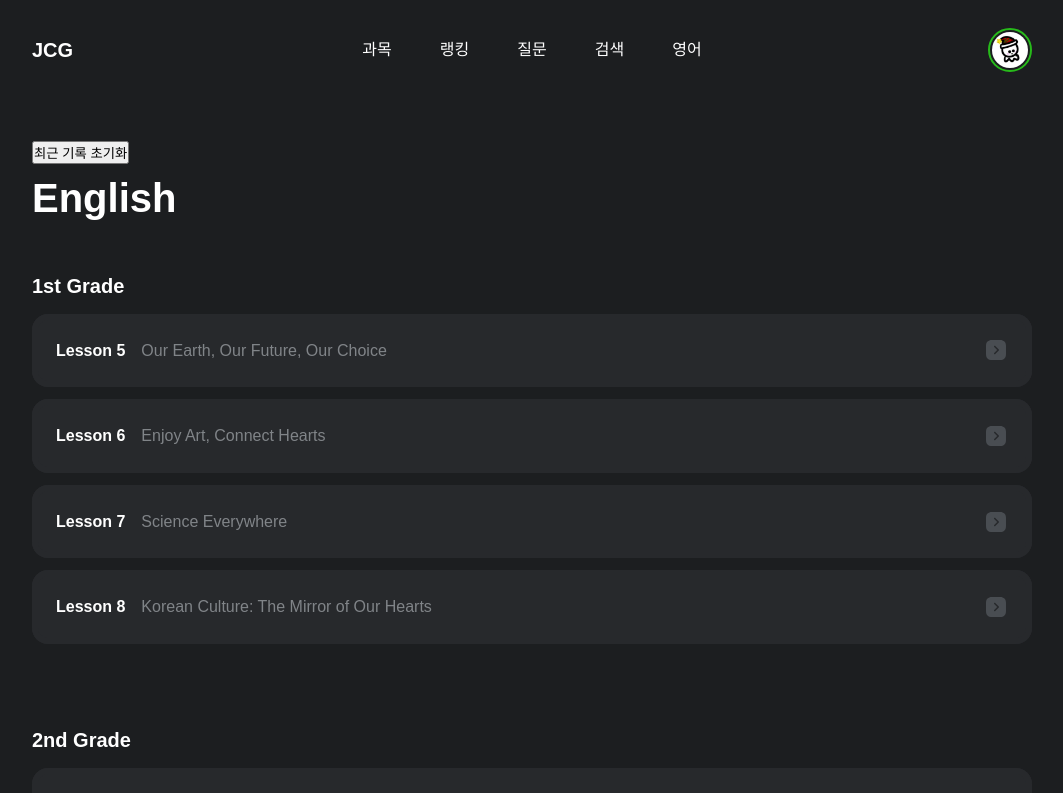
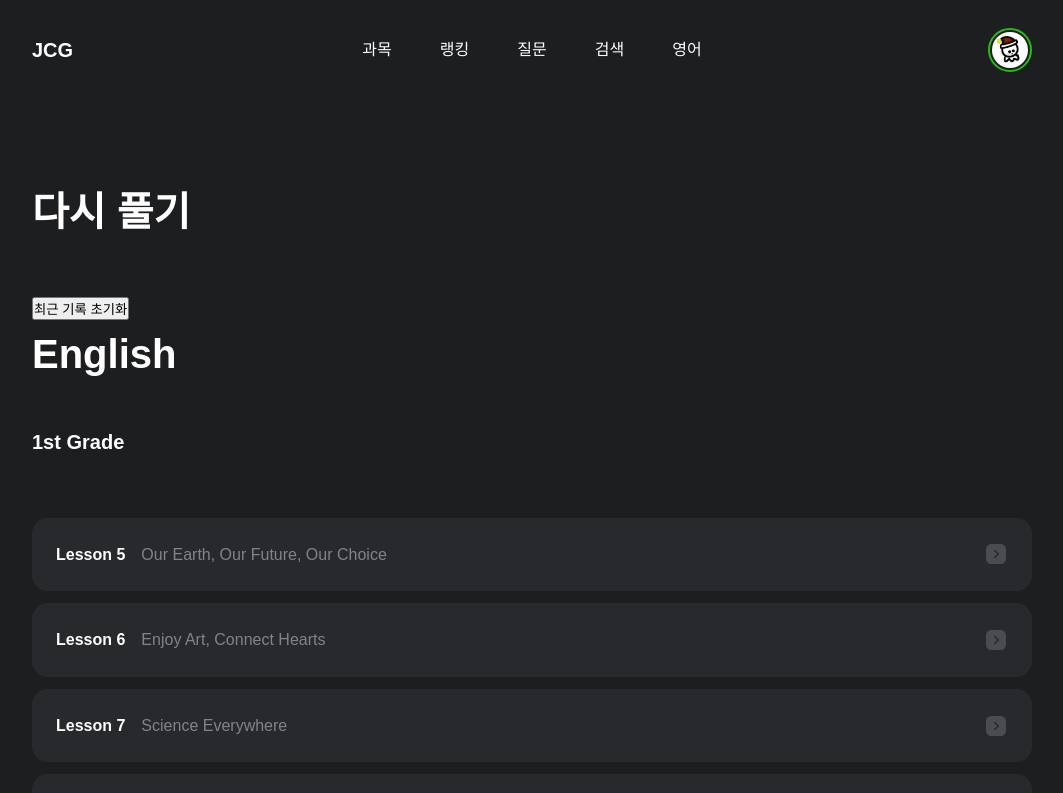
Before and after one commit to DSM-Project-Factory/JCG, a React (Create React App) app: page /english in a window 1280 px wide. Shown: the top 793 px of the page, without its empty margins (108-1171 px from the left). Built offline with nearby package versions, Linux system fonts and the light colour scheme; what emotion-normalize would draw is missing.

Commit message:
EDIT : recent english

```diff
--- a/src/components/InfoElement.tsx
+++ b/src/components/InfoElement.tsx
@@ -4,25 +4,24 @@ import styled from '@emotion/styled'
 
 export interface InfoElementProps {
   subject: string
-  explanation: string
-  linkTo: string
+  explanation?: string
+  linkTo?: string
 }
 
 export const InfoElement = ({ subject, explanation, linkTo }: InfoElementProps) => {
   const navigate = useNavigate()
   return (
-    <Container
-      onClick={() => {
-        navigate(linkTo)
-        window.scrollTo(0, 0)
-      }}
-    >
+    <>
+      {linkTo && (
+        <Container onClick={() => navigate(linkTo)}>
           <ContentDiv>
             <Txt typography="p2">{subject}</Txt>
             <Txt color="--gray500">{explanation}</Txt>
           </ContentDiv>
           <Icon name="arrowRight" color="--gray600" />
         </Container>
+      )}
+    </>
   )
 }
 
--- a/src/components/Txt.tsx
+++ b/src/components/Txt.tsx
@@ -7,16 +7,17 @@ interface Props extends HTMLMotionProps<'span'> {
   typography?: 'h1' | 'h2' | 'h3' | 'p1' | 'p2' | 'p3' | 'p4'
   color?: string
   clickable?: boolean
+  lineHeight?: number
 }
 
-export const Txt = ({ typography = 'p3', color = '--white', clickable = false, ...props }: Props) => {
+export const Txt = ({ typography = 'p3', color = '--white', clickable = false, lineHeight = 1.6, ...props }: Props) => {
   return (
     <motion.span
       css={{
         margin: 0,
         padding: 0,
         color: `var(${color})`,
-        lineHeight: 1.6,
+        lineHeight: lineHeight,
         cursor: clickable ? 'pointer' : 'auto',
         pointerEvents: 'none',
         ...TYPOGRAPHY[typography],
--- a/src/page/english/English.tsx
+++ b/src/page/english/English.tsx
@@ -1,35 +1,66 @@
 import styled from '@emotion/styled'
 import { InfoElement, Txt } from 'components'
-import { useEffect, useState } from 'react'
+import { useLayoutEffect, useState } from 'react'
+import { useNavigate } from 'react-router-dom'
 
 interface dataType {
   id: number
   subject: string
-  explanation: string
-  linkTo: string
+  explanation?: string
+  linkTo?: string
+  img?: string
 }
 
 const data: dataType[][] = [
   [
+    { id: 11, subject: 'Lesson 1' },
+    { id: 12, subject: 'Lesson 2' },
+    { id: 13, subject: 'Lesson 3' },
+    { id: 14, subject: 'Lesson 4' },
     { id: 15, subject: 'Lesson 5', explanation: 'Our Earth, Our Future, Our Choice', linkTo: '/english/1/5' },
     { id: 16, subject: 'Lesson 6', explanation: 'Enjoy Art, Connect Hearts', linkTo: '/english/1/6' },
     { id: 17, subject: 'Lesson 7', explanation: 'Science Everywhere', linkTo: '/english/1/7' },
     { id: 18, subject: 'Lesson 8', explanation: 'Korean Culture: The Mirror of Our Hearts', linkTo: '/english/1/8' },
   ],
   [
-    { id: 22, subject: 'Lesson 2', explanation: 'Art Around Us', linkTo: '/english/2/2' },
-    { id: 23, subject: 'Lesson 3', explanation: 'Toward a Better Environment', linkTo: '/english/2/3' },
+    { id: 21, subject: 'Lesson 1' },
+    {
+      id: 22,
+      subject: 'Lesson 2',
+      explanation: 'Art Around Us',
+      linkTo: '/english/2/2',
+      img: 'https://media.tate.org.uk/aztate-prd-ew-dg-wgtail-st1-ctr-data/images/rousseau_snake_charmer.width-600.jpg',
+    },
+    {
+      id: 23,
+      subject: 'Lesson 3',
+      explanation: 'Toward a Better Environment',
+      linkTo: '/english/2/3',
+      img: 'https://thepetridish.my/wp-content/uploads/2017/05/ooho-edible-water-bottle.jpg',
+    },
     { id: 24, subject: 'Lesson 4', explanation: 'Living Together', linkTo: '/english/2/4' },
     { id: 25, subject: 'Lesson 5', explanation: 'Cultures as a Mirror of Our Lives', linkTo: '/english/2/5' },
     { id: 26, subject: 'Lesson 6', explanation: 'Technology, What Defines Us as Humans', linkTo: '/english/2/6' },
+    { id: 27, subject: 'Lesson 7' },
+    { id: 28, subject: 'Lesson 8' },
   ],
-  [],
+  [
+    { id: 31, subject: 'Lesson 1' },
+    { id: 32, subject: 'Lesson 2' },
+    { id: 33, subject: 'Lesson 3' },
+    { id: 34, subject: 'Lesson 4' },
+    { id: 35, subject: 'Lesson 5' },
+    { id: 36, subject: 'Lesson 6' },
+    { id: 37, subject: 'Lesson 7' },
+    { id: 38, subject: 'Lesson 8' },
+  ],
 ]
 
 const English = () => {
   const [recentEnglish, setRecentEnglish] = useState<dataType[]>([])
+  const navigate = useNavigate()
 
-  useEffect(() => {
+  useLayoutEffect(() => {
     const item = localStorage.getItem('recent_english')
     if (!item) {
       localStorage.setItem('recent_english', '[]')
@@ -53,11 +84,28 @@ const English = () => {
 
   return (
     <Frame>
-      <div>
-        {recentEnglish.map(v => (
-          <div key={v.id}>{v.explanation}</div>
-        ))}
-      </div>
+      <ListDiv>
+        <Txt typography="h1">다시 풀기</Txt>
+        <Horizontal>
+          {recentEnglish.map(v => (
+            <ItemBox
+              key={v.id}
+              onClick={() => {
+                addRecentEnglish(+`${v.id}`.slice(0, 1) - 1, +`${v.id}`.slice(1) - 1)
+                v.linkTo && navigate(v.linkTo)
+              }}
+            >
+              <Image src={v.img} />
+              <TxtBox>
+                <Txt typography="p2">{v.explanation}</Txt>
+                <Txt typography="p4" color="--gray500">
+                  {`Grade ${Math.floor(v.id / 10)} ${v.subject}`}
+                </Txt>
+              </TxtBox>
+            </ItemBox>
+          ))}
+        </Horizontal>
+      </ListDiv>
       <button onClick={() => removeRecentEnglish()}>최근 기록 초기화</button>
       <br />
       <Txt typography="h1">English</Txt>
@@ -91,6 +139,46 @@ const English = () => {
 
 export default English
 
+const Image = styled.img`
+  width: 100%;
+  aspect-ratio: 1 / 1;
+  border-radius: 8px;
+  background-color: var(--gray700);
+  object-fit: cover;
+  transition: 0.3s;
+`
+const ItemBox = styled.div`
+  display: flex;
+  flex-direction: column;
+  gap: 12px;
+  width: 20%;
+  cursor: pointer;
+  transition: 0.3s;
+
+  &:hover {
+    div {
+      transform: translateY(-8px);
+    }
+    img {
+      transform: scale(0.9);
+    }
+  }
+`
+const TxtBox = styled(ItemBox)`
+  gap: 4px;
+  width: 100%;
+`
+const Horizontal = styled.div`
+  display: flex;
+  gap: 24px;
+  width: 100%;
+  overflow-x: scroll;
+
+  ::-webkit-scrollbar {
+    width: 0%;
+    height: 0;
+  }
+`
 const ListDiv = styled.div`
   display: flex;
   flex-direction: column;
```
Lines whose indentation alone changed are shown as unchanged.
